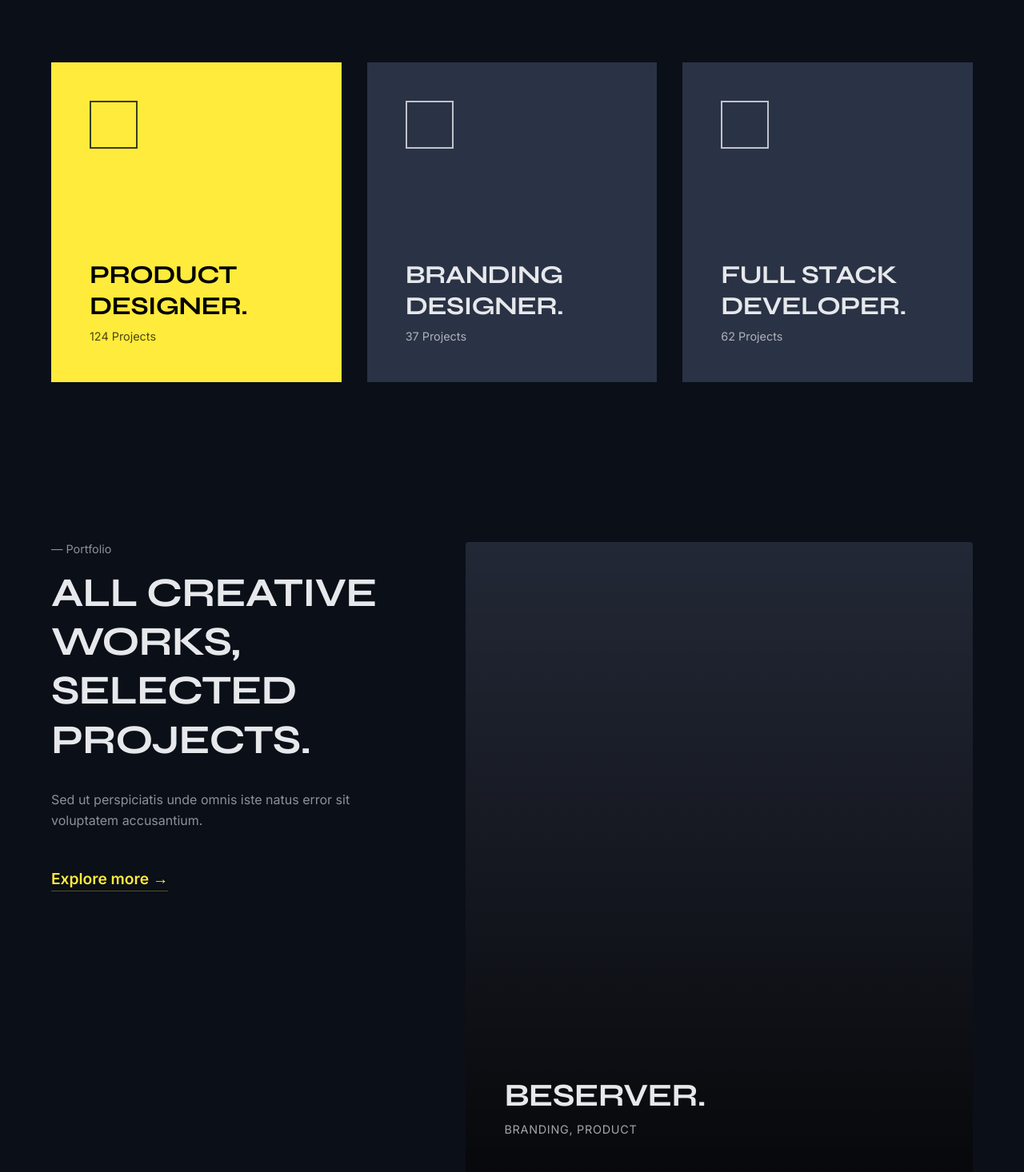
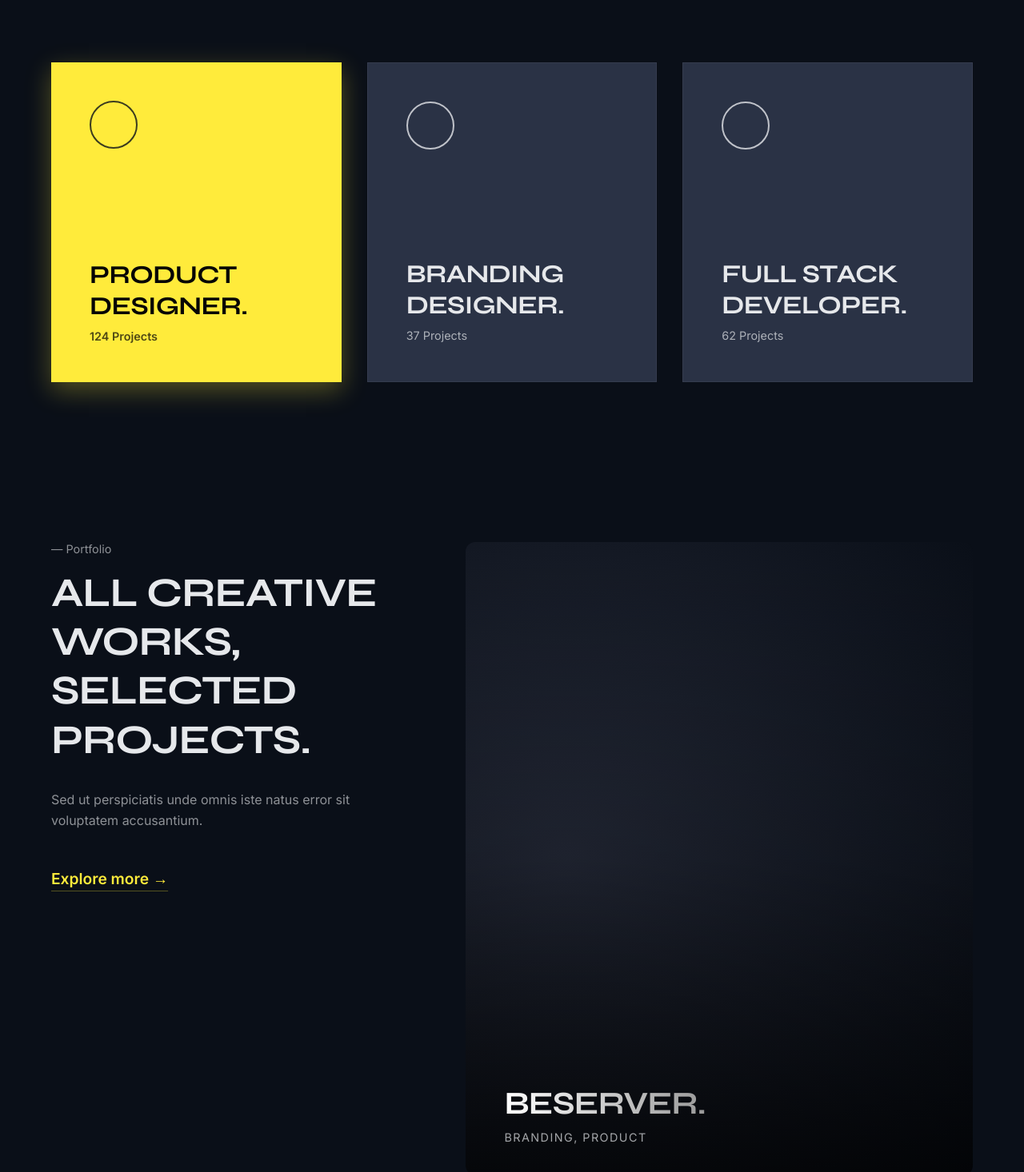
Before and after one commit to anujingole01/design-portfolio, a React (Vite) app: page / in a window 1280 px wide. Shown: the part 1480-2946 px from the top of the page at 80% size. Built offline with nearby package versions, Linux system fonts and the light colour scheme.

Commit message:
changes of fonts

```diff
--- a/src/components/ProjectGallery.css
+++ b/src/components/ProjectGallery.css
@@ -67,64 +67,108 @@
     /* Spacing between projects */
 }
 
+/* Creative Project Items */
 .project-item {
     width: 100%;
+    cursor: pointer;
 }
 
 .project-image-placeholder {
     width: 100%;
     aspect-ratio: 4/5;
-    /* Portrait aspect like reference */
     background: #1a1f2e;
     position: relative;
     overflow: hidden;
-    border-radius: 4px;
-    transition: transform 0.5s ease;
+    border-radius: 12px;
+    transition: all 0.6s cubic-bezier(0.165, 0.84, 0.44, 1);
 }
 
 .project-image-placeholder:hover {
     transform: scale(0.98);
+    box-shadow: 0 30px 60px rgba(0, 0, 0, 0.5);
 }
 
+/* Dynamic Gradient Overlay */
 .project-image-placeholder::before {
     content: '';
     position: absolute;
     inset: 0;
-    background: linear-gradient(to top, rgba(0, 0, 0, 0.8), transparent);
+    background: linear-gradient(to top, rgba(0, 0, 0, 0.9) 0%, rgba(0, 0, 0, 0.2) 50%, transparent 100%);
     z-index: 1;
+    opacity: 0.8;
+    transition: opacity 0.5s ease;
 }
 
-/* Simulate Reference Content inside placeholder */
+.project-image-placeholder:hover::before {
+    opacity: 1;
+    background: linear-gradient(to top, rgba(0, 0, 0, 1) 0%, rgba(0, 0, 0, 0.4) 60%, transparent 100%);
+}
+
+/* Content Motion */
 .project-content-overlay {
     position: absolute;
     bottom: 3rem;
     left: 3rem;
     z-index: 2;
+    transform: translateY(10px);
+    transition: transform 0.5s ease;
+}
+
+.project-image-placeholder:hover .project-content-overlay {
+    transform: translateY(0);
 }
 
 .project-content-overlay h3 {
     font-family: 'Syne', sans-serif;
     font-size: 2.5rem;
     margin-bottom: 0.5rem;
+    background: linear-gradient(90deg, #fff, #999);
+    -webkit-background-clip: text;
+    -webkit-text-fill-color: transparent;
+    transition: letter-spacing 0.5s ease;
+}
+
+.project-image-placeholder:hover .project-content-overlay h3 {
+    letter-spacing: 1px;
+    background: linear-gradient(90deg, #fff, #fff);
+    -webkit-background-clip: text;
+    -webkit-text-fill-color: transparent;
 }
 
 .project-content-overlay span {
     opacity: 0.7;
     text-transform: uppercase;
-    letter-spacing: 0.05em;
+    letter-spacing: 0.1em;
     font-size: 0.9rem;
+    display: inline-block;
+    position: relative;
+}
+
+.project-content-overlay span::after {
+    content: '';
+    position: absolute;
+    bottom: -5px;
+    left: 0;
+    width: 0%;
+    height: 1px;
+    background: var(--accent-color);
+    transition: width 0.4s ease;
+}
+
+.project-image-placeholder:hover .project-content-overlay span::after {
+    width: 100%;
 }
 
 
-/* Colors for variety (simulating images) */
+/* Abstract Background Shapes for Placeholders */
 .project-1 {
-    background: #232836;
+    background: radial-gradient(circle at 20% 50%, #232836, #0a0f18);
 }
 
 .project-2 {
-    background: #1e2330;
+    background: radial-gradient(circle at 80% 20%, #1e2330, #0a0f18);
 }
 
 .project-3 {
-    background: #181d29;
+    background: radial-gradient(circle at 50% 80%, #181d29, #0a0f18);
 }
--- a/src/components/Services.css
+++ b/src/components/Services.css
@@ -86,29 +86,69 @@
     gap: 2rem;
 }
 
+/* Creative Enhancements for Services */
 .service-card {
     background: #2a3245;
-    /* Dark Card style */
     padding: 3rem;
     min-height: 400px;
     display: flex;
     flex-direction: column;
     justify-content: space-between;
-    transition: transform 0.3s ease;
+    transition: all 0.4s cubic-bezier(0.175, 0.885, 0.32, 1.275);
+    /* Bouncy transition */
+    position: relative;
+    overflow: hidden;
+    border: 1px solid rgba(255, 255, 255, 0.05);
 }
 
+.service-card::before {
+    content: '';
+    position: absolute;
+    top: 0;
+    left: 0;
+    width: 100%;
+    height: 100%;
+    background: linear-gradient(135deg, rgba(255, 255, 255, 0.1), transparent 40%);
+    opacity: 0;
+    transition: opacity 0.4s ease;
+}
+
+.service-card:hover {
+    transform: translateY(-15px) scale(1.02);
+    box-shadow: 0 20px 40px rgba(0, 0, 0, 0.3);
+    border-color: rgba(255, 255, 255, 0.2);
+}
+
+.service-card:hover::before {
+    opacity: 1;
+}
+
+/* Active Card Special Styling */
 .service-card.active {
     background: var(--accent-color);
     color: var(--bg-color);
-    /* Dark text on yellow card */
+    border: none;
+    box-shadow: 0 10px 30px rgba(255, 235, 59, 0.3);
 }
 
-.service-card:hover {
-    transform: translateY(-10px);
+.service-card.active:hover {
+    transform: translateY(-15px) scale(1.02) rotate(1deg);
+    /* Subtle tilt */
+    box-shadow: 0 20px 50px rgba(255, 235, 59, 0.5);
 }
 
+.service-card.active .icon-shape {
+    border-color: var(--bg-color);
+}
+
+/* Icon Animation */
 .card-icon {
     margin-bottom: 2rem;
+    transition: transform 0.4s ease;
+}
+
+.service-card:hover .card-icon {
+    transform: scale(1.1);
 }
 
 .icon-shape {
@@ -116,22 +156,32 @@
     height: 60px;
     border: 2px solid currentColor;
     opacity: 0.8;
+    border-radius: 50%;
+    /* Circle shapes */
+    display: flex;
+    align-items: center;
+    justify-content: center;
 }
 
 .service-card h4 {
     font-family: 'Syne', sans-serif;
     font-size: 2rem;
     margin-bottom: 0.5rem;
+    position: relative;
+    z-index: 2;
 }
 
 .service-card span {
     font-family: 'Inter', sans-serif;
     opacity: 0.7;
     font-size: 0.9rem;
+    position: relative;
+    z-index: 2;
 }
 
-/* Specific styling for active card text if needed */
+/* Specific styling for active card text */
 .service-card.active h4,
 .service-card.active span {
-    color: #000;
+    color: #050505;
+    font-weight: 600;
 }
```
